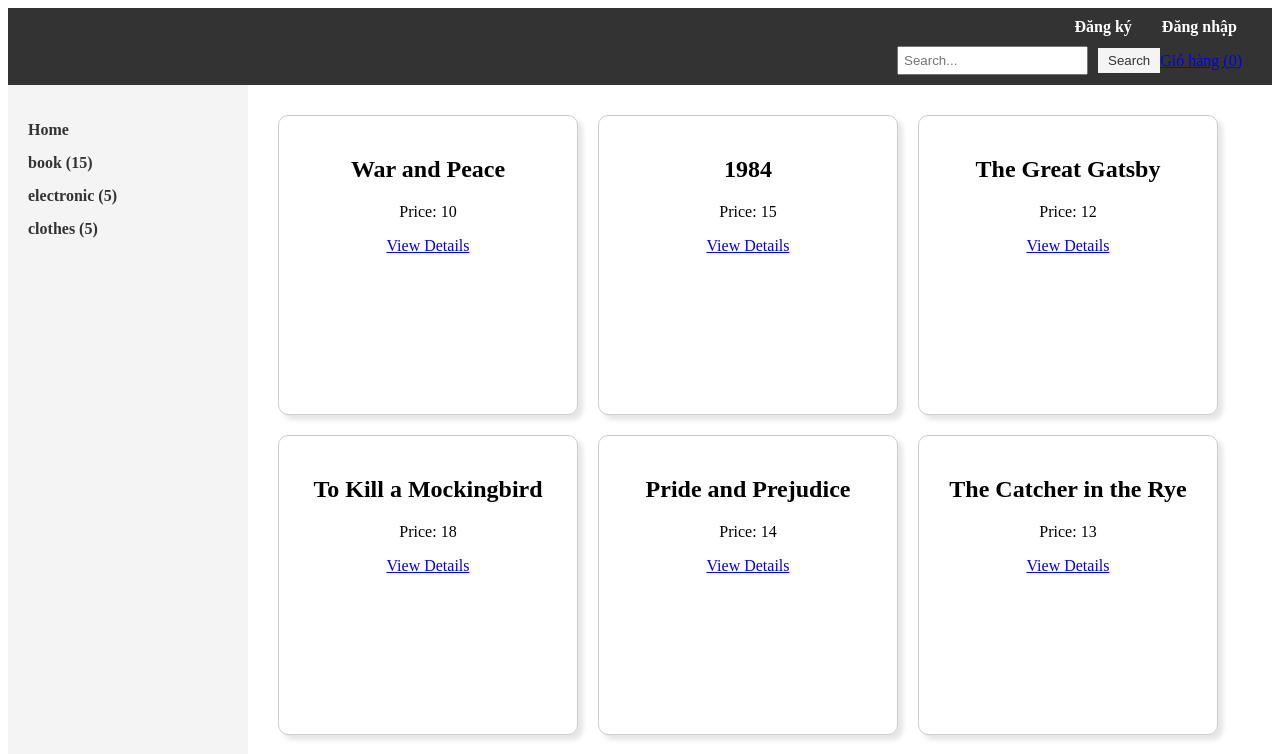
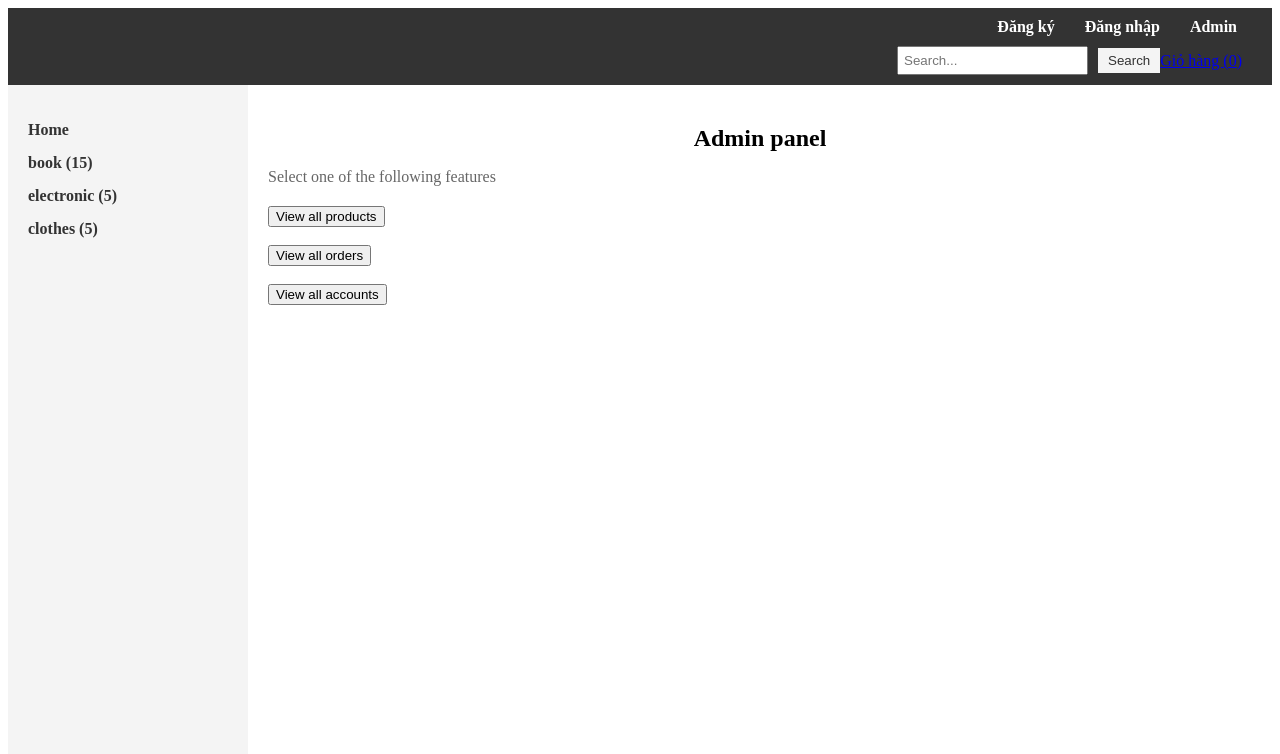
Before and after one commit to taptapking/IT4409-20241-151901-N14, a React (Vite) app in the folder frontend/: page /admin in a window 1280 px wide. Shown: the top 754 px of the page. Built offline with nearby package versions, Linux system fonts and the light colour scheme.

Commit message:
added Admin panel

```diff
--- a/frontend/src/App.jsx
+++ b/frontend/src/App.jsx
@@ -10,6 +10,7 @@ import mockItems from "./data/mockItems";
 import CheckoutForm from "./Checkout";
 import SignUp from "./SignUp";
 import SignIn from "./SignIn";
+import AdminHome from "./adminHome";
 
 function App() {
     const [cart, setCart] = useState([]);
@@ -48,8 +49,8 @@ function App() {
     }, {});
 
     const filteredItems = filteredByType
-    ? mockItems.filter((item) => item.type === filteredByType)
-    : mockItems;
+        ? mockItems.filter((item) => item.type === filteredByType)
+        : mockItems;
 
     return (
         <Router>
@@ -62,7 +63,7 @@ function App() {
                     setSearchQuery={setSearchQuery}
                 />
                 <div className="main-content">
-                    <Menu typeCounts={typeCounts}  setFilteredByType={setFilteredByType} />
+                    <Menu typeCounts={typeCounts} setFilteredByType={setFilteredByType} />
                     <div className="content">
                         <Routes>
                             <Route
@@ -70,7 +71,7 @@ function App() {
                                 element={
                                     <>
                                         <h1>Items</h1>
-                                        <CardList searchQuery={searchQuery} mockItems={filteredItems} filteredByType={filteredByType}/>
+                                        <CardList searchQuery={searchQuery} mockItems={filteredItems} filteredByType={filteredByType} />
                                     </>
                                 }
                             />
@@ -86,6 +87,7 @@ function App() {
                             />
                             <Route path="/signup" element={<SignUp />} />
                             <Route path="/signin" element={<SignIn />} />
+                            <Route path="/admin" element={<AdminHome />} />
                         </Routes>
                     </div>
                 </div>
--- a/frontend/src/Header.jsx
+++ b/frontend/src/Header.jsx
@@ -1,6 +1,6 @@
 import { Link } from "react-router-dom";
 
-function Header({ cart, searchQuery, setSearchQuery } ) {
+function Header({ cart, searchQuery, setSearchQuery }) {
     const handleInputChange = (e) => {
         setSearchQuery(e.target.value); // Update the search query dynamically
     };
@@ -11,6 +11,7 @@ function Header({ cart, searchQuery, setSearchQuery } ) {
                 <ul className="header-links">
                     <li><Link to="/signup">Đăng ký</Link></li>
                     <li><Link to="/signin">Đăng nhập</Link></li>
+                    <li><Link to="/admin">Admin</Link></li>
                 </ul>
                 <div className="order-search-container">
                     <div className="order-search">
--- /dev/null
+++ b/frontend/src/adminHome.jsx
@@ -0,0 +1,25 @@
+import { useState } from "react";
+
+function AdminHome() {
+    return (
+        <div className="admin-container">
+            <h2 className="auth-title">Admin panel</h2>
+            <p className="auth-subtitle">Select one of the following features</p>
+            <button className="view-products">
+                View all products
+            </button>
+            <br />
+            <br />
+            <button className="view-orders">
+                View all orders
+            </button>
+            <br />
+            <br />
+            <button className="view-accounts">
+                View all accounts
+            </button>
+        </div>
+    )
+}
+
+export default AdminHome;
```
Also changed, not shown: 1 other file (tests, documents, lock files or other folders).
